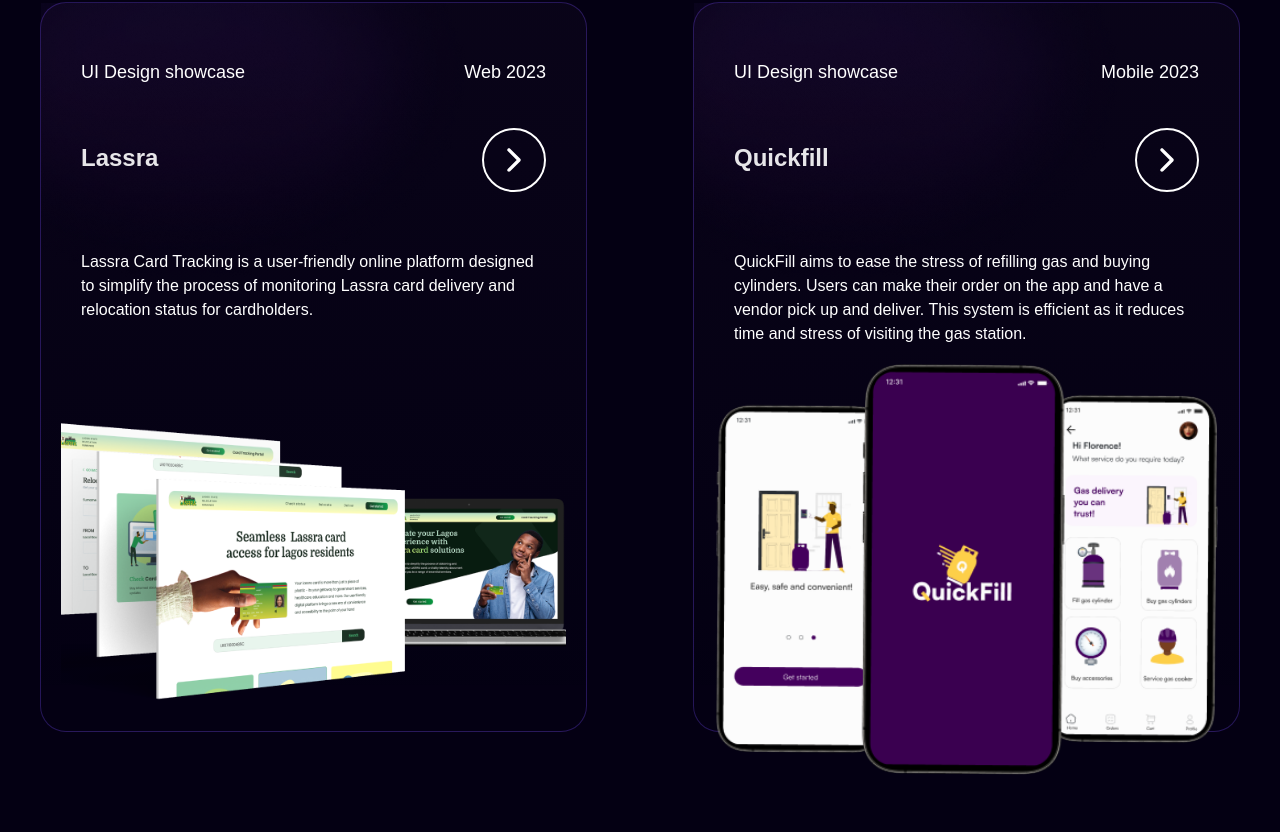
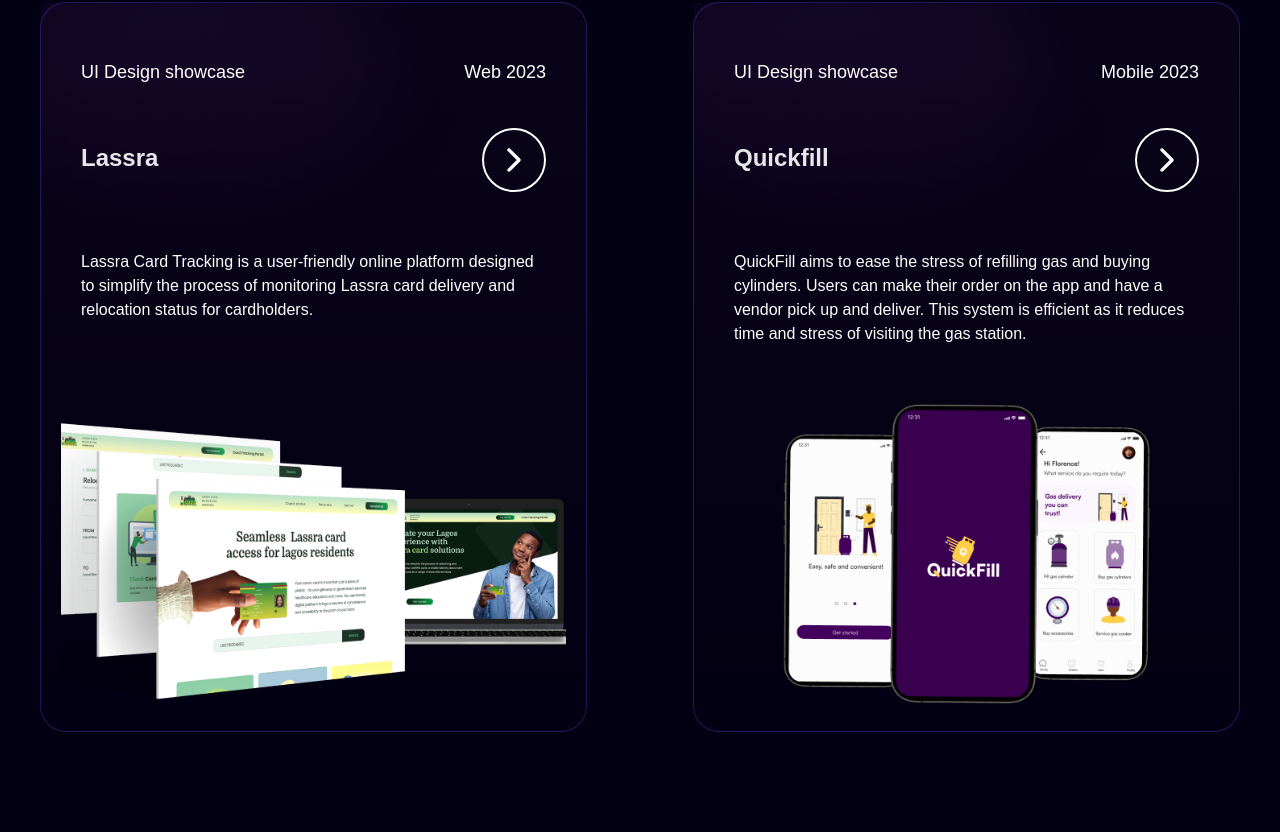
Before and after one commit to Princessayomide53/Replica-of-Flakes, a React (Create React App) app: page / in a window 1280 px wide. Shown: the part 2161-2993 px from the top of the page. Built offline with nearby package versions, Linux system fonts and the light colour scheme; a web font is replaced by a local one.

Commit message:
added some changes

```diff
--- a/src/components/Home/Main/Connect.js
+++ b/src/components/Home/Main/Connect.js
@@ -3,6 +3,7 @@
 import { SlSocialLinkedin } from "react-icons/sl";
 import { FaDribbble } from "react-icons/fa";
 import { FaXTwitter } from "react-icons/fa6";
+import { Link } from "react-router-dom";
 
 const Connect = () => {
   return (
@@ -11,9 +12,11 @@
         <h4 className="design text-[1.125rem] md:text-[2rem] lg:text-[2.5rem] font-medium leading-normal">
           Want to create design magic?
         </h4>
+
         <button className="btn text-white border-[1px] border-[#A57F98] text-base mt-5">
-          Get in touch
+          <Link to="/contact"> Get in touch</Link>
         </button>
+
         <div className="flex space-x-5 mt-8">
           <a
             href="https://www.behance.net/folakeflorence"
--- a/src/components/Home/Main/Data.js
+++ b/src/components/Home/Main/Data.js
@@ -43,7 +43,7 @@
     type: "mobile 2023",
     name: "Quickfill",
     text: "QuickFill aims to ease the stress of refilling gas and buying cylinders. Users can make their order on the app and have a vendor pick up and deliver. This system is efficient as it reduces time and stress of visiting the gas station.",
-    Link: "https://www.behance.net/gallery/184771541/Nova-Properties-Brand-Identity-Design",
+    Link: "https://www.behance.net/gallery/160412853/Quick-Fill-Case-Study",
   },
   {
     id: 5,
--- a/src/components/Home/Main/Main.js
+++ b/src/components/Home/Main/Main.js
@@ -43,7 +43,7 @@
                     </div>
                   </a>
                 </div>
-                <p className="text-white px-5 text-xs py-[1.62rem] md:py-[3.62rem] leading-[1.4rem] md:text-base font-medium md:px-5 lg:px-10">
+                <p className="text-white px-5 text-xs py-[1.62rem] md:py-[3.62rem] leading-[1.4rem] md:text-base font-normal md:px-5 lg:px-10">
                   {items.text}
                 </p>
                 <div className="px-5 flex justify-center">
@@ -86,10 +86,17 @@
                         : ""
                     } ${index === props.item.length - 2 ? "h-[8.98844rem]" : ""}
 
-                 ${index === props.item.length - 3 ? "lg:w-[46.091rem]" : ""} ${
-                      index === props.item.length - 3 ? "lg:h-[31.75rem]" : ""
+                    ${
+                      index === props.item.length - 3
+                        ? "xl:w-[24.28844rem]"
+                        : ""
+                    }
+                 ${index === props.item.length - 3 ? "lg:w-[20.091rem]" : ""} ${
+                      index === props.item.length - 3 ? "xl:-mt-0" : ""
+                    }  ${
+                      index === props.item.length - 3 ? "lg:h-[18.75rem]" : ""
                     } ${
-                      index === props.item.length - 3 ? "lg:-mt-[5.5rem]" : ""
+                      index === props.item.length - 3 ? "lg:-mt-[1.5rem]" : ""
                     } ${
                       index === props.item.length - 3 ? "md:h-[9.28844rem]" : ""
                     } ${
@@ -112,9 +119,9 @@
 
 
 
-                ${index === props.item.length - 5 ? "xl:h-[20.78844rem]" : ""}
+                ${index === props.item.length - 5 ? "xl:h-[18.78844rem]" : ""}
                 ${index === props.item.length - 5 ? "xl:w-[43.091rem]" : ""}
-                ${index === props.item.length - 5 ? "lg:h-[20.78844rem]" : ""}
+                ${index === props.item.length - 5 ? "lg:h-[15.78844rem]" : ""}
                 ${index === props.item.length - 5 ? "md:h-[9.28844rem]" : ""}
                 ${index === props.item.length - 5 ? "h-[9.18844rem]" : ""}
 
--- a/src/components/Routes/Contact/About.js
+++ b/src/components/Routes/Contact/About.js
@@ -102,9 +102,9 @@
             className="md:w-[22rem] md:h-[32rem] lg:w-[28rem] lg:h-[29rem]"
           />
         </div>
-        <div className="md:pt-[8.28rem] pb-[3rem] md:pb-[4rem] pt-[3.28rem] space-y-[2rem] md:space-y-0 flex justify-around place-content-start md:flex-row max-w-[70rem] md:place-content-center mx-auto">
+        <div className="md:pt-[8.28rem] pb-[3rem] md:pb-[4rem] pt-[3.28rem]  md:space-y-0 flex justify-around max-w-[70rem] md:place-content-center mx-auto">
           <div>
-            <h5 className="text-base md:text-[1.9375rem] pt-[0.5rem] pb-[1rem] text-white font-medium leadng-[2rem] tracking-[0.00969rem]">
+            <h5 className="text-base md:text-[1.9375rem] pt-[0.5rem] pb-[1rem] text-white font-medium leading-[2rem] tracking-[0.00969rem]">
               <span className="skills -mt-1">Key</span> Skills
             </h5>
             <p className="text-white text-sm md:text-[1.25rem] font-normal leading-normal">
@@ -135,8 +135,8 @@
               Responsive design
             </p>
           </div>
-          <div className="flex flex-col items-start justify-start">
-            <h5 className="text-sm md:text-[1.9375rem] pt-[0.5rem] pb-[1rem] text-white font-medium leadng-[2rem] tracking-[0.00969rem]">
+          <div className="">
+            <h5 className="text-sm md:text-[1.9375rem] pt-[0.5rem] pb-[1rem] text-white font-medium leading-[2rem] tracking-[0.00969rem]">
               <span className="skills -mt-1">Soft</span> Skills
             </h5>
 
--- a/src/components/Routes/Contact/Contact.js
+++ b/src/components/Routes/Contact/Contact.js
@@ -24,21 +24,21 @@
               <input
                 type="text"
                 placeholder="First Name"
-                className="md:w-[35.5rem] w-[20.5rem] lg:w-[42.5rem] pl-5 rounded-lg border-[1px] border-[#A57F98] h-[4.2rem] form  bg-[#040013]"
+                className="md:w-[35.5rem] w-[20.5rem] lg:w-[42.5rem] pl-5 rounded-lg border-[1px] border-[#A57F98] h-[3.2rem] md:h-[4.2rem] form  bg-[#040013]"
               />
             </div>
             <div className="flex justify-center">
               <input
                 type="text"
                 placeholder="Last Name"
-                className="md:w-[35.5rem] w-[20.5rem] lg:w-[42.5rem] pl-5 rounded-lg border-[1px] border-[#A57F98]  h-[4.2rem]  border-opacity-70 bg-[#040013]"
+                className="md:w-[35.5rem] w-[20.5rem] lg:w-[42.5rem] pl-5 rounded-lg border-[1px] border-[#A57F98] h-[3.2rem] md:h-[4.2rem]  border-opacity-70 bg-[#040013]"
               />
             </div>
             <div className="flex justify-center">
               <input
                 type="text"
                 placeholder="Email"
-                className="md:w-[35.5rem] w-[20.5rem] lg:w-[42.5rem] pl-5 rounded-lg  h-[4.2rem] border-[1px] border-[#A57F98] bg-[#040013]"
+                className="md:w-[35.5rem] w-[20.5rem] lg:w-[42.5rem] pl-5 rounded-lg h-[3.2rem] md:h-[4.2rem] border-[1px] border-[#A57F98] bg-[#040013]"
               />
             </div>
             <div className="flex justify-center">
--- a/src/components/Routes/Contact/Projects.js
+++ b/src/components/Routes/Contact/Projects.js
@@ -60,7 +60,7 @@
                       </div>
                     </a>
                   </div>
-                  <p className="text-white px-5 text-xs py-[1.62rem] md:py-[3.62rem] leading-[1.4rem] md:text-base font-medium md:px-5 lg:px-10">
+                  <p className="text-white px-5 text-xs py-[1.62rem] md:py-[3.62rem] leading-[1.4rem] md:text-base font-normal md:px-5 lg:px-10">
                     {item.text}
                   </p>
                   <div className="px-5 flex justify-center">
```
